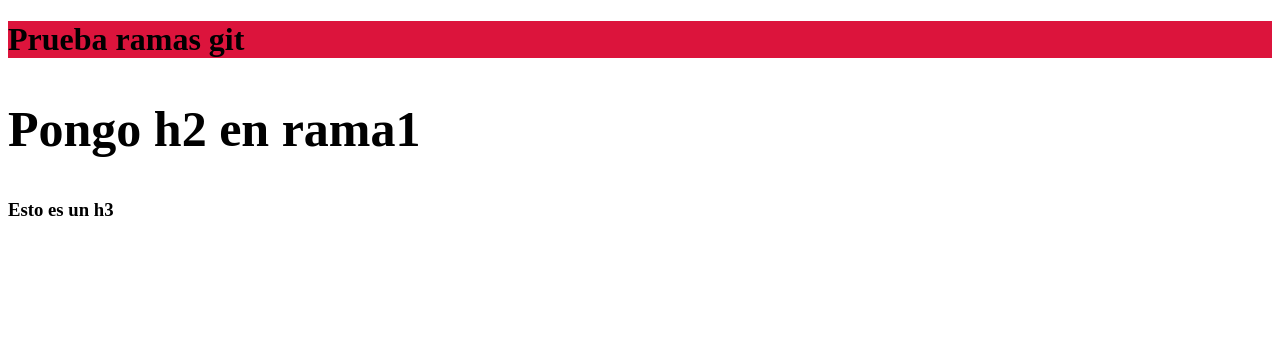
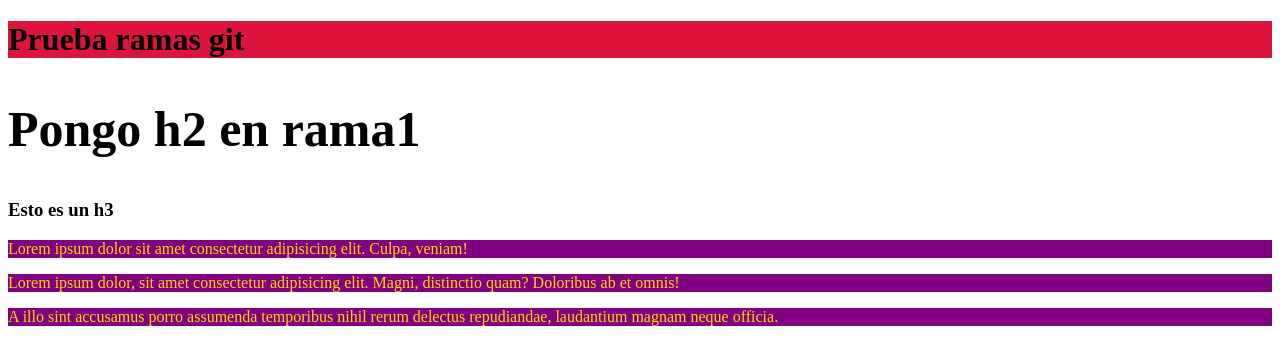
Before and after one commit to FDresco/ramas, a plain HTML site: page index.html in a window 1280 px wide. Drawn offline with Linux system fonts and the light colour scheme.

Commit message:
agregue parrafos con estilo en rama

```diff
--- a/css/style.css
+++ b/css/style.css
@@ -5,3 +5,9 @@ h1 {
 h2 {
     font-size: 50px;
 }
+
+p {
+    color: gold;
+    background-color: purple;
+
+}
--- a/index.html
+++ b/index.html
@@ -17,6 +17,10 @@
 
     <h3 class="clase-h3">Esto es un h3</h3>
 
+    <p>Lorem ipsum dolor sit amet consectetur adipisicing elit. Culpa, veniam!</p>
+    <p>Lorem ipsum dolor, sit amet consectetur adipisicing elit. Magni, distinctio quam? Doloribus ab et omnis!</p>
+    <p>A illo sint accusamus porro assumenda temporibus nihil rerum delectus repudiandae, laudantium magnam neque officia.</p>
+
 
     <script src="js/main.js"></script>
 </body>
```
